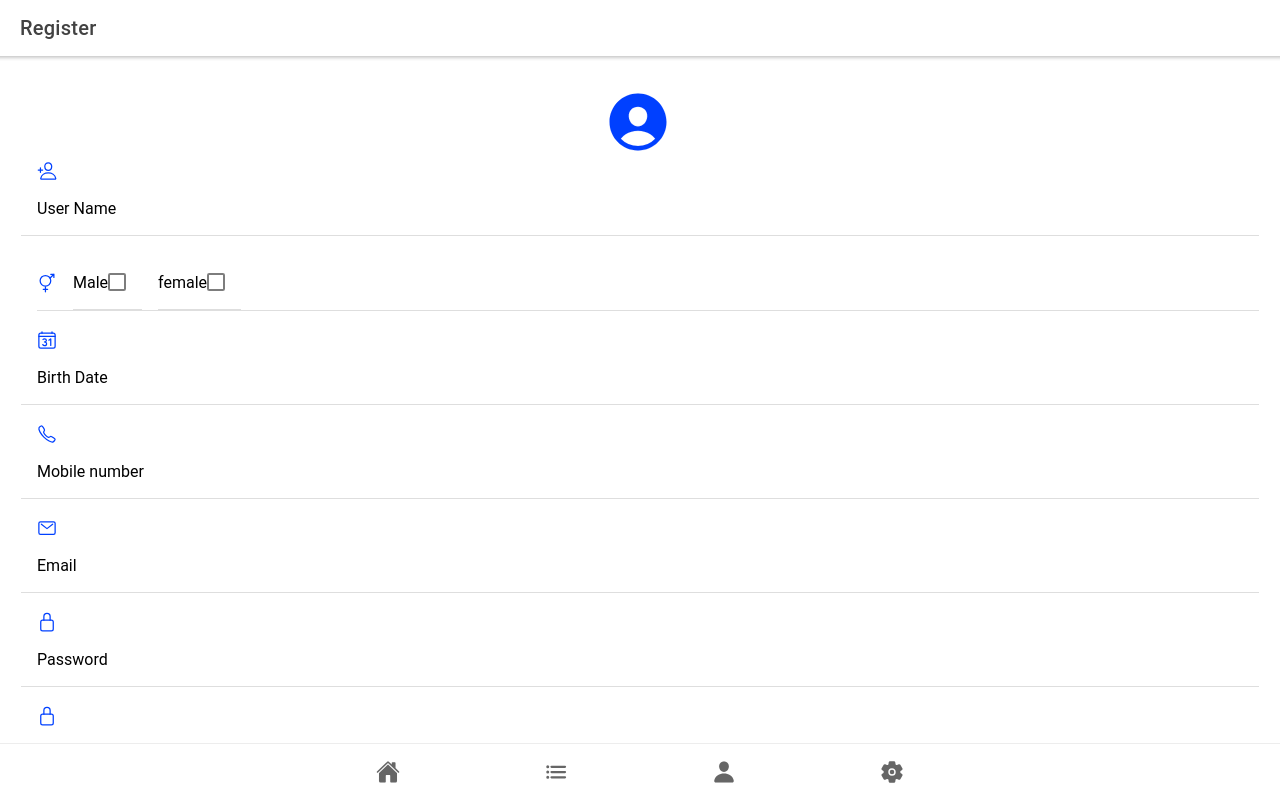
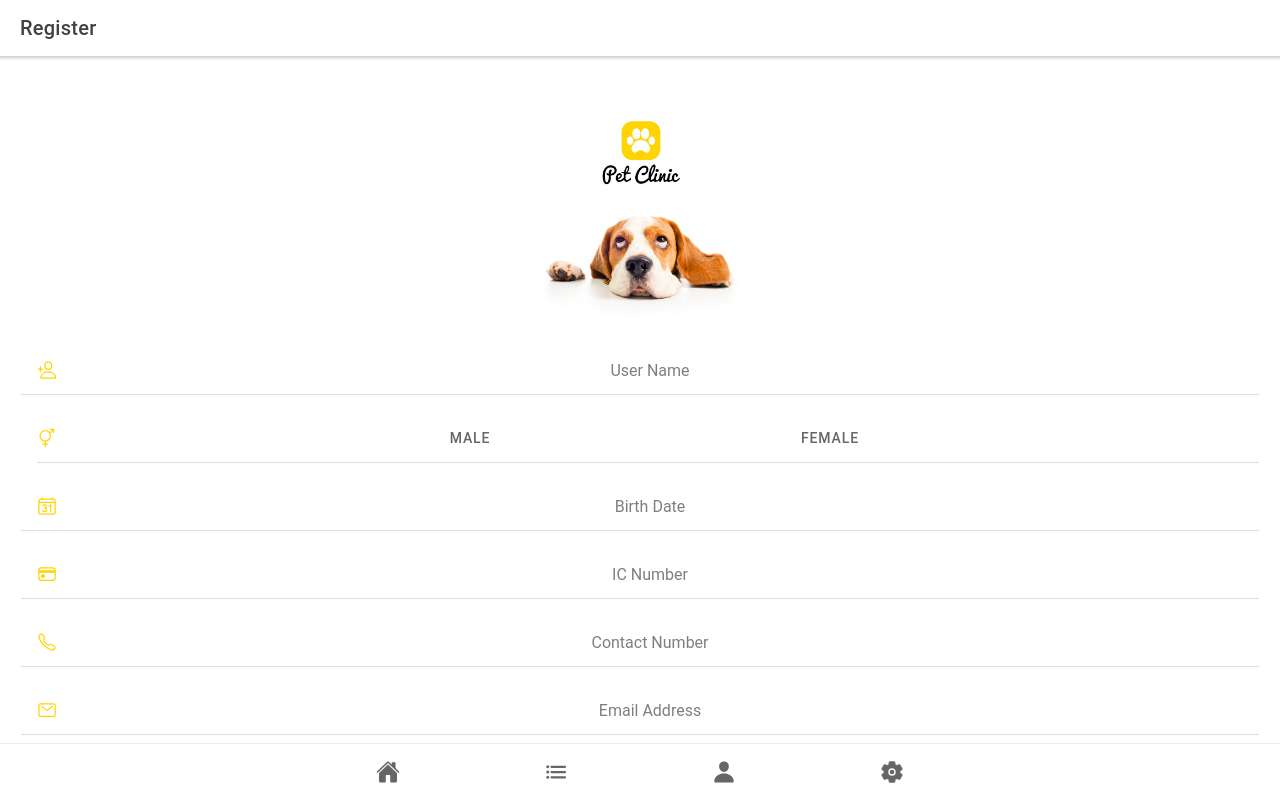
Before and after one commit to johnewong/CZ2006-Frontend, a React (Create React App) app: page /register in a window 1280 px wide. Built offline with nearby package versions, Linux system fonts and the light colour scheme.

Commit message:
mx- update (register)

```diff
--- a/src/pages/Register.tsx
+++ b/src/pages/Register.tsx
@@ -8,19 +8,16 @@ import {
     IonTabBar,
     IonTitle,
     IonToolbar,
-    IonItem, IonLabel, IonInput, IonButton, IonIcon, IonAlert,IonCheckbox,IonText,IonGrid, IonRow, IonCol
+    IonItem, IonLabel, IonInput, IonButton, IonIcon, IonAlert,IonSegment,IonSegmentButton,IonGrid, IonRow, IonCol
 } from '@ionic/react';
 
 import axios from "axios";
-import { useHistory } from "react-router-dom";
-import {personAddOutline,maleFemaleOutline,calendarNumberOutline,callOutline,mailOutline,lockClosedOutline,female, male, personCircle} from "ionicons/icons";
+import {personAddOutline,maleFemaleOutline,calendarNumberOutline,callOutline,mailOutline,lockClosedOutline,female, male, personCircle, cardOutline} from "ionicons/icons";
 
 
 const Register: React.FC = () => {
-    const [checked, setChecked] = useState(false);
-    const history = useHistory();
-    const [email, setEmail] = useState<string>("");
     const [password, setPassword] = useState<string>("");
+    const [confirmedPassword, setConfirmedPassword] = useState<string>("");
     const [userName, setUsername] = useState<string>("");
     const [birthDate, setBirthDate] = useState<string>("");
     const [contactNumber, setContactNumber] = useState<string>("");
@@ -32,23 +29,37 @@ const Register: React.FC = () => {
     const [iserror, setIserror] = useState<boolean>(false);
     const [message, setMessage] = useState<string>("");
 
+    const handleGender = () =>{
+    }
+
     const handleRegister = () => {
         const RegisterData = {
             "userName" : userName,
             "birthDate": birthDate,
             "contactNumber": contactNumber,
             "emailAddress": emailAddress,
-            "gender": true,
+            "gender": gender,
             "icNumber": icNumber,
             "password": password,
             "userType": userType,
+        };
+        //is password matches
+        if(password != confirmedPassword)
+        {
+            setMessage("Please make sure your passwords match.");
+            setIserror(true);
+        }else
+        {
+            setMessage("Registered successfully!");
+            setIserror(true);
 
+            //check database user details
 
-        };
+            //if XXX existed:
 
             const api = axios.create({
                 //baseURL: `http://yifeilinuxvm.southeastasia.cloudapp.azure.com`
-            baseURL: `http://192.168.0.108:8080`
+                baseURL: `http://localhost:8080`
             })
              api.post("/account/user", RegisterData)
                 .then(res => {
@@ -59,6 +70,7 @@ const Register: React.FC = () => {
                     setMessage("Auth failure! Please create an account");
                     setIserror(true)
                  });
+        }
     };
 
   // @ts-ignore
@@ -70,91 +82,103 @@ const Register: React.FC = () => {
         </IonToolbar>
       </IonHeader>
       <IonContent fullscreen className="ion-padding ion-text-center">
+        {/*Confirm password alert*/}
+        <IonAlert
+                isOpen={iserror}
+                onDidDismiss={() => setIserror(false)}
+                //header={}
+                message={message}
+                buttons={["OK"]}
+              />
+
         <IonGrid>
+          <IonCol>
           <IonRow>
             <IonCol>
+              <img src="assets/images/Logo.png" width="200px" />
             </IonCol>
           </IonRow>
-
-          <IonCol>
-            <IonIcon
-                style={{ fontSize: "70px", color: "#0040ff" }}
-                icon={personCircle}
-            />
           </IonCol>
-
-
                 <IonCol>
                     <IonItem>
                         <IonIcon
-                            style={{ fontSize: "20px", color: "#0040ff" }}
+                            style={{ fontSize: "20px", color: "#ffd401" }}
                             icon={personAddOutline}
                         />
-                        <IonLabel position="floating"> User Name</IonLabel>
-                        <IonInput onIonChange={(e) => setUsername(e.detail.value!)}
+                        <IonInput   class = "ion-text-center"
+                                    onIonChange={(e) => setUsername(e.detail.value!)}
+                                    placeholder = "User Name"
                         >
-
                         </IonInput>
                     </IonItem>
                 </IonCol>
 
             <IonItem>
                 <IonIcon
-                    style={{ fontSize: "20px", color: "#0040ff" }}
+                    style={{ fontSize: "20px", color: "#ffd401" }}
                     icon={maleFemaleOutline}
                 />
-
-                <IonItem>
-                    <IonLabel>Male</IonLabel>
-                    <IonCheckbox name={male}/>
-                </IonItem>
-                <IonItem>
-                    <IonLabel>female</IonLabel>
-                    <IonCheckbox name={female}/>
-                </IonItem>
+                    <IonSegment >
+                    <IonSegmentButton >
+                        <IonLabel >Male</IonLabel>
+                    </IonSegmentButton>
+                    <IonSegmentButton>
+                        <IonLabel>Female</IonLabel>
+                    </IonSegmentButton>
+                    </IonSegment>
             </IonItem>
 
                 <IonCol>
                     <IonItem>
                         <IonIcon
-                            style={{ fontSize: "20px", color: "#0040ff" }}
+                            style={{ fontSize: "20px", color: "#ffd401" }}
                             icon={calendarNumberOutline}
                         />
-                        <IonLabel position="floating">Birth Date</IonLabel>
-                        <IonInput onIonChange={(e) => setBirthDate(e.detail.value!)} >
+                        <IonInput   class = "ion-text-center"
+                                    onIonChange={(e) => setBirthDate(e.detail.value!)}
+                                    placeholder = "Birth Date"
+                        >
                         </IonInput>
 
                     </IonItem>
                 </IonCol>
-
-
-
                 <IonCol>
                     <IonItem>
                         <IonIcon
-                            style={{ fontSize: "20px", color: "#0040ff" }}
+                            style={{ fontSize: "20px", color: "#ffd401" }}
+                            icon={cardOutline}
+                        />
+                        <IonInput   class = "ion-text-center"
+                                    onIonChange={(e) => setIcNumber(e.detail.value!)}
+                                    placeholder = "IC Number"
+                        >
+                        </IonInput>
+
+                    </IonItem>
+                </IonCol>
+                <IonCol>
+                    <IonItem>
+                        <IonIcon
+                            style={{ fontSize: "20px", color: "#ffd401" }}
                             icon={callOutline}
                         />
-                        <IonLabel position="floating">Mobile number</IonLabel>
-                        <IonInput>
-
-
+                        <IonInput   class = "ion-text-center"
+                                    placeholder = "Contact Number"
+                                    onIonChange={(e) => setContactNumber(e.detail.value!)} >
                         </IonInput>
                     </IonItem>
                 </IonCol>
-
-
             <IonCol>
             <IonItem>
                 <IonIcon
-                    style={{ fontSize: "20px", color: "#0040ff" }}
+                    style={{ fontSize: "20px", color: "#ffd401" }}
                     icon={mailOutline}
                 />
-            <IonLabel position="floating"> Email</IonLabel>
             <IonInput
-                type="email"
-                value={email}
-                onIonChange={(e) => setEmail(e.detail.value!)}
+                class = "ion-text-center"
+                placeholder = "Email Address"
+                value={emailAddress}
+                onIonChange={(e) => setEmailAddress(e.detail.value!)}
                 >
             </IonInput>
             </IonItem>
@@ -164,12 +188,12 @@ const Register: React.FC = () => {
             <IonCol>
             <IonItem>
                 <IonIcon
-                    style={{ fontSize: "20px", color: "#0040ff" }}
+                    style={{ fontSize: "20px", color: "#ffd401" }}
                     icon={lockClosedOutline}
                 />
-              <IonLabel position="floating"> Password</IonLabel>
               <IonInput
-                type="password"
+                class = "ion-text-center"
+                placeholder = "Passsword"
                 value={password}
                 onIonChange={(e) => setPassword(e.detail.value!)}
                 >
@@ -180,14 +204,14 @@ const Register: React.FC = () => {
                 <IonCol>
                     <IonItem>
                         <IonIcon
-                            style={{ fontSize: "20px", color: "#0040ff" }}
+                            style={{ fontSize: "20px", color: "#ffd401" }}
                             icon={lockClosedOutline}
                         />
-                        <IonLabel position="floating"> Confirm Password</IonLabel>
                         <IonInput
-                            type="password"
-                            value={password}
-                            onIonChange={(e) => setPassword(e.detail.value!)}
+                            class = "ion-text-center"
+                            placeholder = "Confirm Password"
+                            value={confirmedPassword}
+                            onIonChange={(e) => setConfirmedPassword(e.detail.value!)}
                         >
                         </IonInput>
                     </IonItem>
@@ -196,9 +220,12 @@ const Register: React.FC = () => {
 
             <IonCol>
 
-              <IonButton expand="block" onClick={handleRegister}>Sign up</IonButton>
+              <IonButton    size="default"
+                            color="warning"
+                            expand="block"
+                            onClick={handleRegister}><b>Sign up</b></IonButton>
                 <p style={{ fontSize: "medium" }}>
-                 have an account?  <a  href="LoginMX"  >Sign in!</a>
+                    have an account?  <a  href="Login"  >Sign in!</a>
                     <div id={"LoginMx"}></div>
             </p>
 
```
Lines whose indentation alone changed are shown as unchanged.
